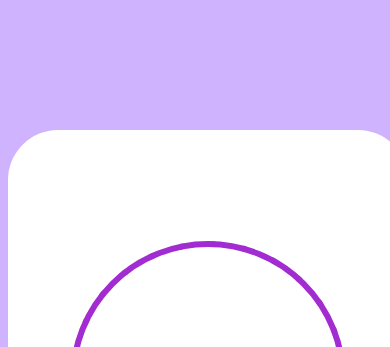
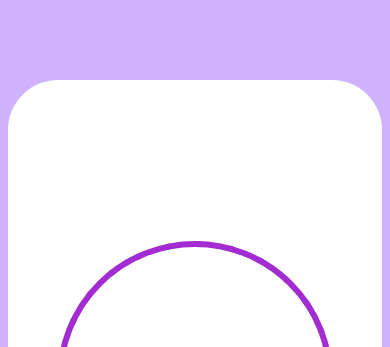
Before and after one commit to NishantEC/PomodorApp-js, a plain HTML site: page index.html in a window 390 px wide. Shown: the top 347 px of the page. Drawn offline with Linux system fonts and the light colour scheme.

Commit message:
Update styles.css

```diff
--- a/css/styles.css
+++ b/css/styles.css
@@ -122,3 +122,16 @@ place-content: center;
   justify-content: center;
   font-size: 48px;
 }
+
+
+@media only screen and (max-width: 600px) {
+  .body{
+    border-radius: 30px;
+    height: 700px;
+    width: 100%;
+    display: grid;
+    grid-template-rows: auto 2px 100px ;
+
+}
+
+}
```
